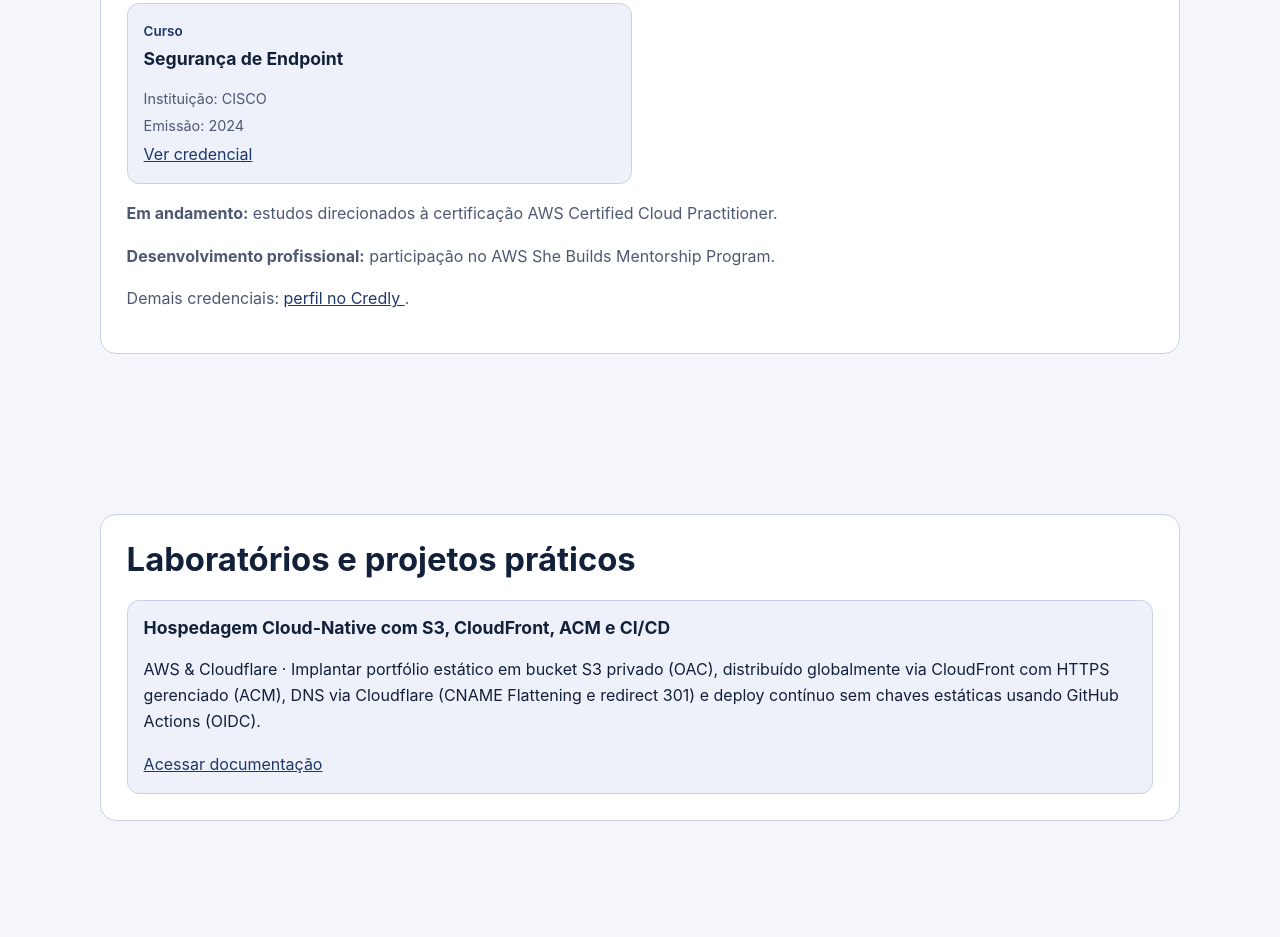
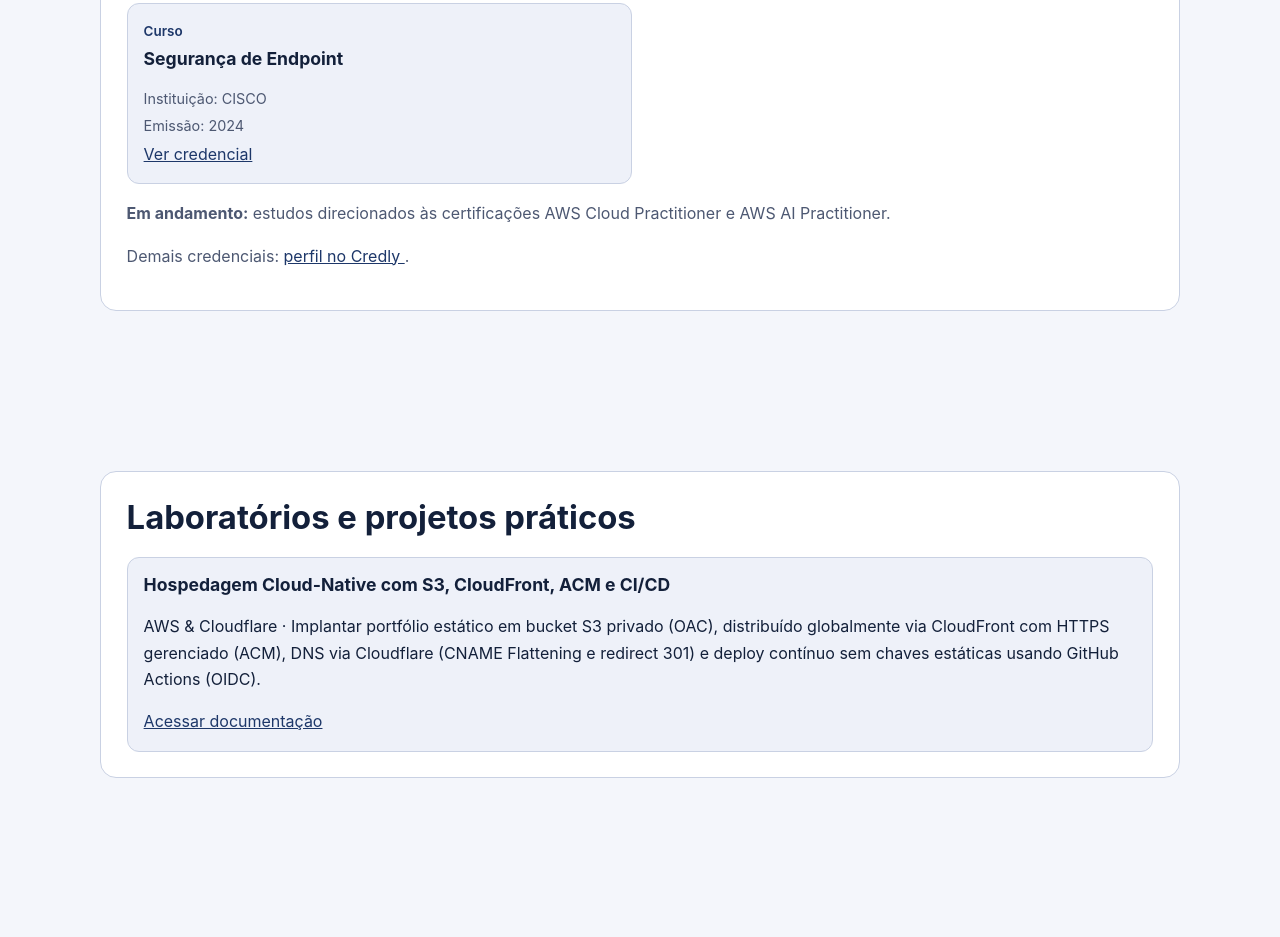
Before and after one commit to Cristina-br/meu-portfolio, a plain HTML site: page index.html in a window 1280 px wide. Shown: the part 2748-3685 px from the top of the page. Drawn offline with Linux system fonts and the light colour scheme.

Commit message:
Update ongoing studies and professional development

```diff
--- a/index.html
+++ b/index.html
@@ -185,13 +185,8 @@
 
           <div class="credentials-footer">
             <p>
-              <strong>Em andamento:</strong> estudos direcionados à
-              certificação AWS Certified Cloud Practitioner.
-            </p>
-
-            <p>
-              <strong>Desenvolvimento profissional:</strong> participação no
-              AWS She Builds Mentorship Program.
+              <strong>Em andamento:</strong> estudos direcionados às
+              certificações AWS Cloud Practitioner e AWS AI Practitioner.
             </p>
 
             <p>
```
